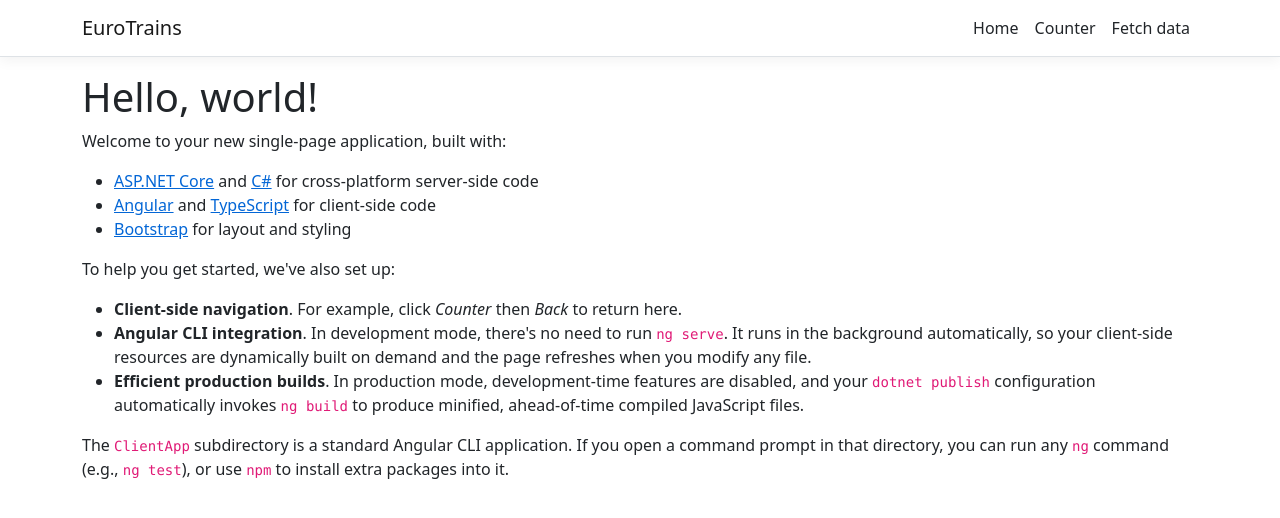
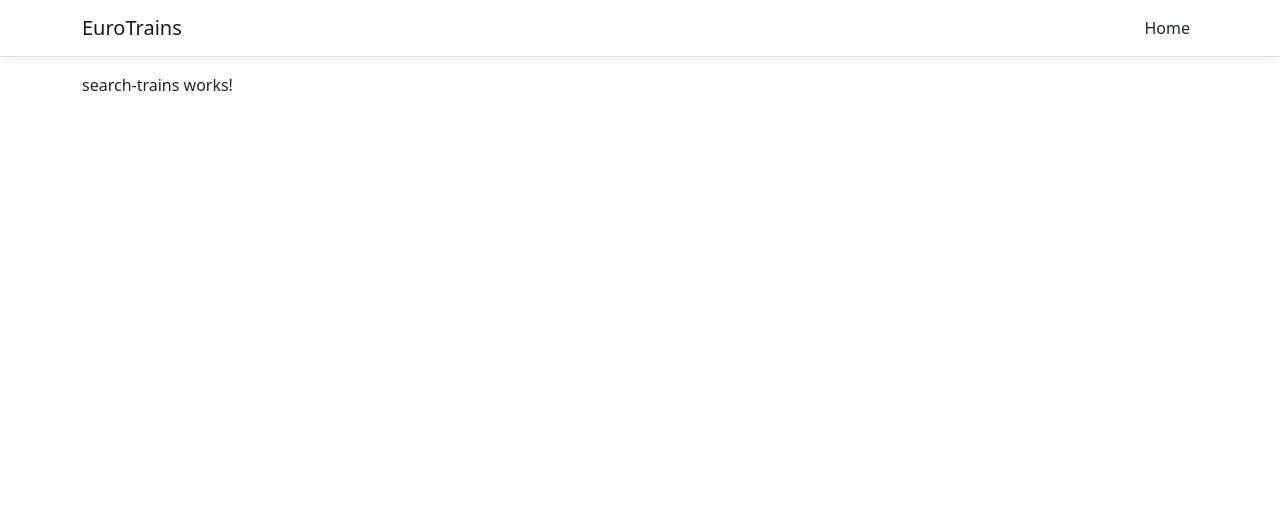
Before and after one commit to MarioBrbot/EuroTrains, an Angular app in the folder EuroTrains/ClientApp/: page / in a window 1280 px wide. Shown: the top 518 px of the page. Built offline with nearby package versions, Linux system fonts and the light colour scheme.

Commit message:
Adding New Component 'search-trains'

```diff
--- a/EuroTrains/ClientApp/angular.json
+++ b/EuroTrains/ClientApp/angular.json
@@ -129,5 +129,8 @@
       }
     }
   },
-  "defaultProject": "EuroTrains"
+  "defaultProject": "EuroTrains",
+  "cli": {
+    "analytics": false
+  }
 }
--- a/EuroTrains/ClientApp/src/app/counter/counter.component.html
+++ /dev/null
@@ -1,7 +0,0 @@
-<h1>Counter</h1>
-
-<p>This is a simple example of an Angular component.</p>
-
-<p aria-live="polite">Current count: <strong>{{ currentCount }}</strong></p>
-
-<button class="btn btn-primary" (click)="incrementCounter()">Increment</button>
--- a/EuroTrains/ClientApp/src/app/counter/counter.component.ts
+++ /dev/null
@@ -1,13 +0,0 @@
-import { Component } from '@angular/core';
-
-@Component({
-  selector: 'app-counter-component',
-  templateUrl: './counter.component.html'
-})
-export class CounterComponent {
-  public currentCount = 0;
-
-  public incrementCounter() {
-    this.currentCount++;
-  }
-}
--- a/EuroTrains/ClientApp/src/app/fetch-data/fetch-data.component.html
+++ /dev/null
@@ -1,24 +0,0 @@
-<h1 id="tableLabel">Weather forecast</h1>
-
-<p>This component demonstrates fetching data from the server.</p>
-
-<p *ngIf="!forecasts"><em>Loading...</em></p>
-
-<table class='table table-striped' aria-labelledby="tableLabel" *ngIf="forecasts">
-  <thead>
-    <tr>
-      <th>Date</th>
-      <th>Temp. (C)</th>
-      <th>Temp. (F)</th>
-      <th>Summary</th>
-    </tr>
-  </thead>
-  <tbody>
-    <tr *ngFor="let forecast of forecasts">
-      <td>{{ forecast.date }}</td>
-      <td>{{ forecast.temperatureC }}</td>
-      <td>{{ forecast.temperatureF }}</td>
-      <td>{{ forecast.summary }}</td>
-    </tr>
-  </tbody>
-</table>
--- a/EuroTrains/ClientApp/src/app/fetch-data/fetch-data.component.ts
+++ /dev/null
@@ -1,23 +0,0 @@
-import { Component, Inject } from '@angular/core';
-import { HttpClient } from '@angular/common/http';
-
-@Component({
-  selector: 'app-fetch-data',
-  templateUrl: './fetch-data.component.html'
-})
-export class FetchDataComponent {
-  public forecasts: WeatherForecast[] = [];
-
-  constructor(http: HttpClient, @Inject('BASE_URL') baseUrl: string) {
-    http.get<WeatherForecast[]>(baseUrl + 'weatherforecast').subscribe(result => {
-      this.forecasts = result;
-    }, error => console.error(error));
-  }
-}
-
-interface WeatherForecast {
-  date: string;
-  temperatureC: number;
-  temperatureF: number;
-  summary: string;
-}
--- a/EuroTrains/ClientApp/src/app/home/home.component.html
+++ /dev/null
@@ -1,14 +0,0 @@
-<h1>Hello, world!</h1>
-<p>Welcome to your new single-page application, built with:</p>
-<ul>
-  <li><a href='https://get.asp.net/'>ASP.NET Core</a> and <a href='https://msdn.microsoft.com/en-us/library/67ef8sbd.aspx'>C#</a> for cross-platform server-side code</li>
-  <li><a href='https://angular.io/'>Angular</a> and <a href='http://www.typescriptlang.org/'>TypeScript</a> for client-side code</li>
-  <li><a href='http://getbootstrap.com/'>Bootstrap</a> for layout and styling</li>
-</ul>
-<p>To help you get started, we've also set up:</p>
-<ul>
-  <li><strong>Client-side navigation</strong>. For example, click <em>Counter</em> then <em>Back</em> to return here.</li>
-  <li><strong>Angular CLI integration</strong>. In development mode, there's no need to run <code>ng serve</code>. It runs in the background automatically, so your client-side resources are dynamically built on demand and the page refreshes when you modify any file.</li>
-  <li><strong>Efficient production builds</strong>. In production mode, development-time features are disabled, and your <code>dotnet publish</code> configuration automatically invokes <code>ng build</code> to produce minified, ahead-of-time compiled JavaScript files.</li>
-</ul>
-<p>The <code>ClientApp</code> subdirectory is a standard Angular CLI application. If you open a command prompt in that directory, you can run any <code>ng</code> command (e.g., <code>ng test</code>), or use <code>npm</code> to install extra packages into it.</p>
--- a/EuroTrains/ClientApp/src/app/nav-menu/nav-menu.component.html
+++ b/EuroTrains/ClientApp/src/app/nav-menu/nav-menu.component.html
@@ -27,16 +27,6 @@
           >
             <a class="nav-link text-dark" [routerLink]="['/']">Home</a>
           </li>
-          <li class="nav-item" [routerLinkActive]="['link-active']">
-            <a class="nav-link text-dark" [routerLink]="['/counter']"
-              >Counter</a
-            >
-          </li>
-          <li class="nav-item" [routerLinkActive]="['link-active']">
-            <a class="nav-link text-dark" [routerLink]="['/fetch-data']"
-              >Fetch data</a
-            >
-          </li>
         </ul>
       </div>
     </div>
--- /dev/null
+++ b/EuroTrains/ClientApp/src/app/search-trains/search-trains.component.html
@@ -0,0 +1 @@
+<p>search-trains works!</p>
--- /dev/null
+++ b/EuroTrains/ClientApp/src/app/search-trains/search-trains.component.ts
@@ -0,0 +1,15 @@
+import { Component, OnInit } from '@angular/core';
+
+@Component({
+  selector: 'app-search-trains',
+  templateUrl: './search-trains.component.html',
+  styleUrls: ['./search-trains.component.css']
+})
+export class SearchTrainsComponent implements OnInit {
+
+  constructor() { }
+
+  ngOnInit(): void {
+  }
+
+}
```
Also changed, not shown: EuroTrains/ClientApp/src/app/app.module.ts (+4 -9 lines), EuroTrains/ClientApp/src/app/home/home.component.ts (deleted, +0 -8 lines), EuroTrains/ClientApp/src/app/search-trains/search-trains.component.css (added), 2 other files (tests, documents, lock files or other folders).
